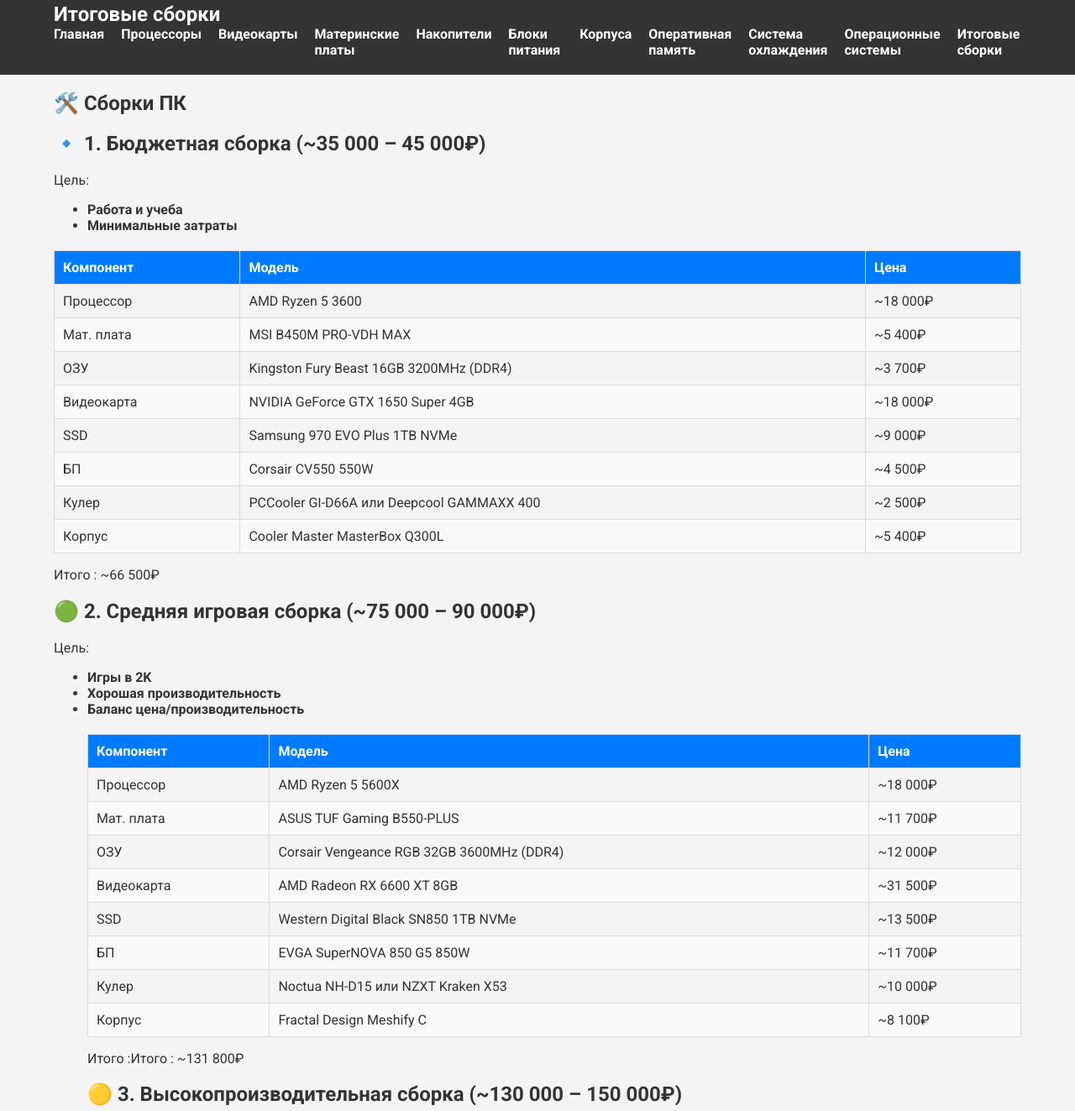
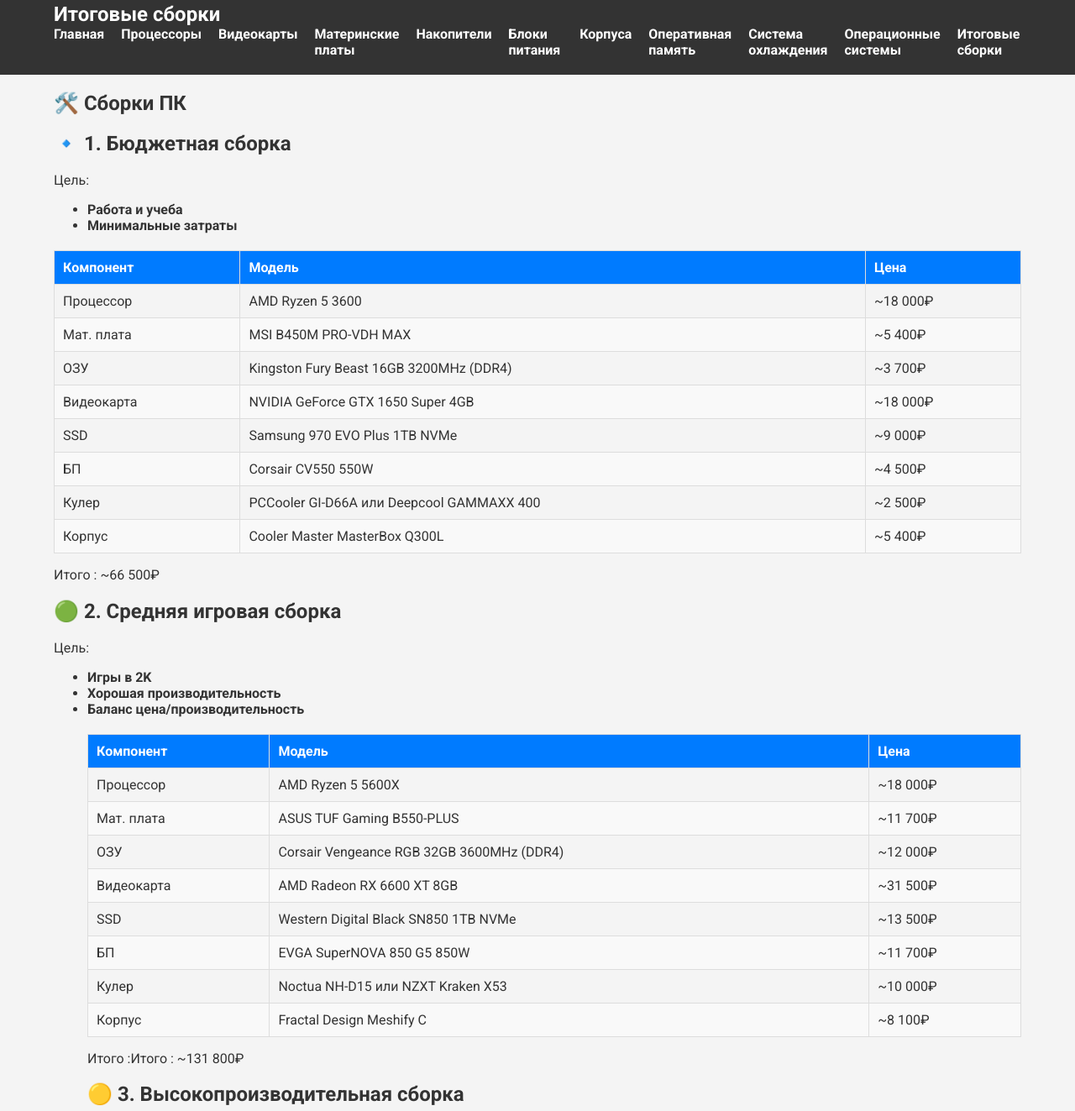
Before and after one commit to 4hell/4hell.github.io, a plain HTML site: page itog.html in a window 1280 px wide. Shown: the part 17-1340 px from the top of the page at 84% size. Drawn offline with Linux system fonts and the light colour scheme.

Commit message:
Add files via upload
Signed-off-by: 4hell <mmark6369@gmail.com>

```diff
--- a/itog.html
+++ b/itog.html
@@ -34,7 +34,7 @@
     <section class="content">
         <div class="container">
             <h2>🛠️ Сборки ПК</h2>
-            <h2>🔹 1. Бюджетная сборка (~35 000 – 45 000₽)</h2>
+            <h2>🔹 1. Бюджетная сборка </h2>
             <p>
                 Цель:
             </p>
@@ -113,7 +113,7 @@
             <p>
                 Итого : ~66 500₽
             </p>
-            <h2>🟢 2. Средняя игровая сборка (~75 000 – 90 000₽)</h2>
+            <h2>🟢 2. Средняя игровая сборка</h2>
             <p>
                 Цель:
             </p>
@@ -193,7 +193,7 @@
                 <p>
                     Итого :Итого : ~131 800₽
                 </p>
-                <h2>🟡 3. Высокопроизводительная сборка (~130 000 – 150 000₽)</h2>
+                <h2>🟡 3. Высокопроизводительная сборка </h2>
                 <p>
                     Цель:
                 </p>
```
